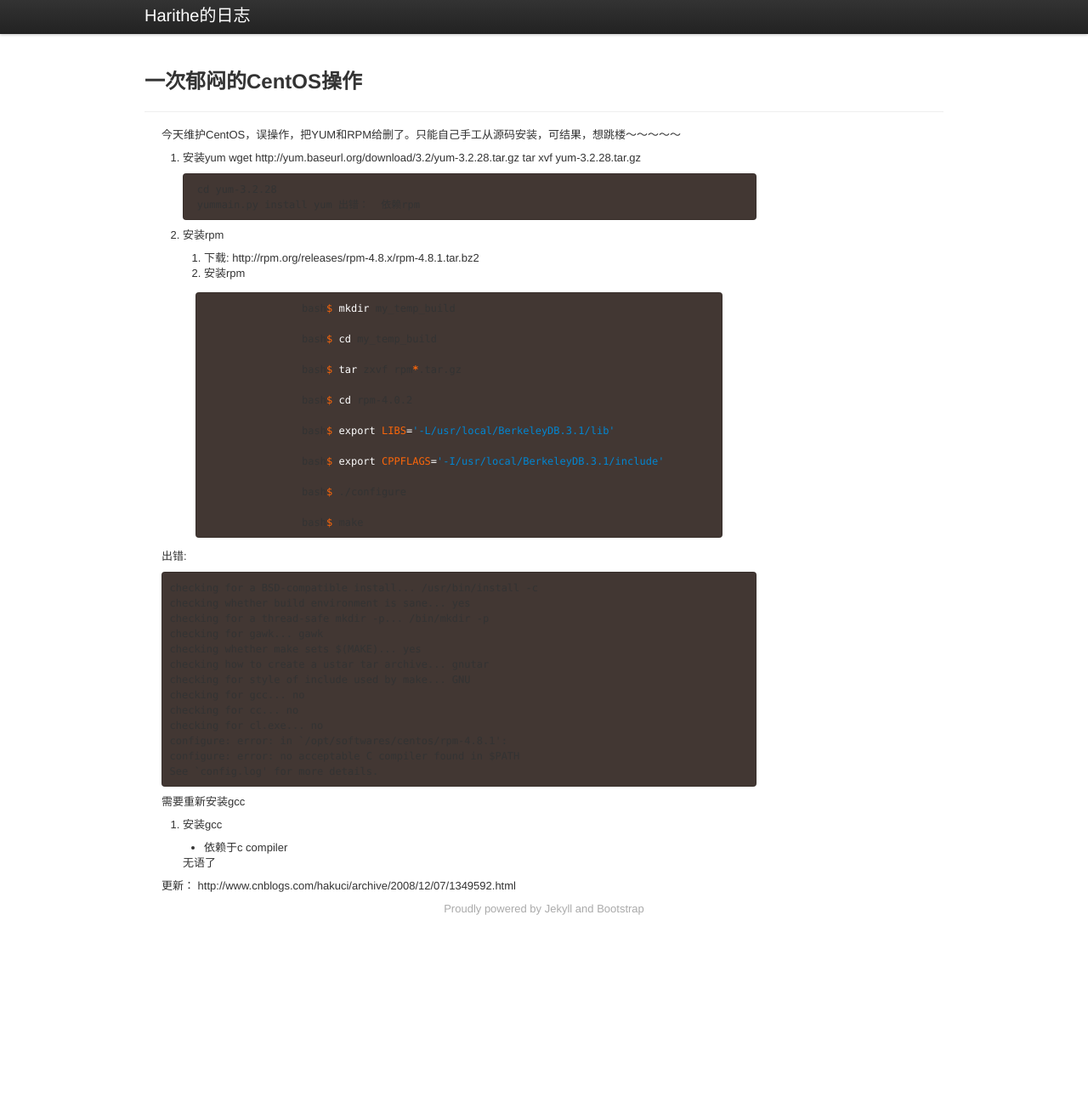
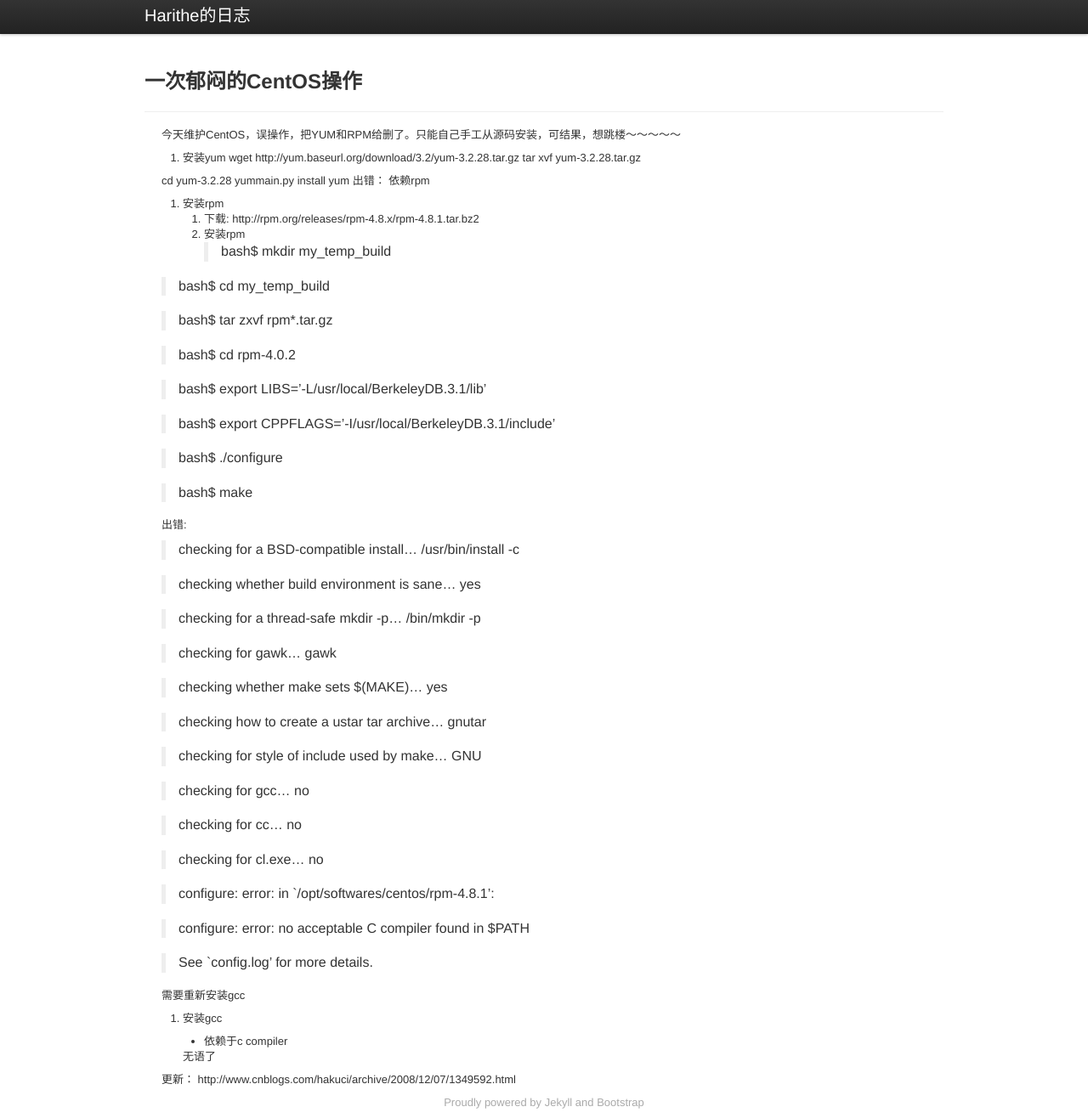
Before and after one commit to harithe/harithe.github.com, a Jekyll site: the page built from _posts/2011/2011-04-07-an-gloomy-operation-of-centos.markdown, in a window 1280 px wide and 1316 px high. Shown: the whole window at 85% size. Built offline with Jekyll 4.4.1, drawn with Linux system fonts in a browser that asks for light colours; Markdown is read by kramdown in place of the engine named in the settings; some of the changed lines change nothing that is shown.

Commit message:
update post

```diff
--- a/_posts/2011/2011-04-07-an-gloomy-operation-of-centos.markdown
+++ b/_posts/2011/2011-04-07-an-gloomy-operation-of-centos.markdown
@@ -5,50 +5,59 @@ title: 一次郁闷的CentOS操作
 今天维护CentOS，误操作，把YUM和RPM给删了。只能自己手工从源码安装，可结果，想跳楼～～～～～
 
 1. 安装yum
-		wget http://yum.baseurl.org/download/3.2/yum-3.2.28.tar.gz
-		tar xvf yum-3.2.28.tar.gz
+wget http://yum.baseurl.org/download/3.2/yum-3.2.28.tar.gz
+tar xvf yum-3.2.28.tar.gz
 
-		cd yum-3.2.28
-		yummain.py install yum
+cd yum-3.2.28
+yummain.py install yum
 出错：
 	依赖rpm
 2. 安装rpm
 	1. 下载: http://rpm.org/releases/rpm-4.8.x/rpm-4.8.1.tar.bz2
 	2. 安装rpm
-{% highlight shell %}
+> bash$ mkdir my_temp_build
 
-		bash$ mkdir my_temp_build
+> bash$ cd my_temp_build
 
-		bash$ cd my_temp_build
+> bash$ tar zxvf rpm*.tar.gz
 
-		bash$ tar zxvf rpm*.tar.gz
+> bash$ cd rpm-4.0.2
 
-		bash$ cd rpm-4.0.2
+> bash$ export LIBS='-L/usr/local/BerkeleyDB.3.1/lib'
 
-		bash$ export LIBS='-L/usr/local/BerkeleyDB.3.1/lib'
+> bash$ export CPPFLAGS='-I/usr/local/BerkeleyDB.3.1/include'
 
-		bash$ export CPPFLAGS='-I/usr/local/BerkeleyDB.3.1/include'
+> bash$ ./configure
 
-		bash$ ./configure
+> bash$ make
 
-		bash$ make
-
-{% endhighlight %}
 出错:
 
-	checking for a BSD-compatible install... /usr/bin/install -c
-	checking whether build environment is sane... yes
-	checking for a thread-safe mkdir -p... /bin/mkdir -p
-	checking for gawk... gawk
-	checking whether make sets $(MAKE)... yes
-	checking how to create a ustar tar archive... gnutar
-	checking for style of include used by make... GNU
-	checking for gcc... no
-	checking for cc... no
-	checking for cl.exe... no
-	configure: error: in `/opt/softwares/centos/rpm-4.8.1':
-	configure: error: no acceptable C compiler found in $PATH
-	See `config.log' for more details.
+> checking for a BSD-compatible install... /usr/bin/install -c
+
+> checking whether build environment is sane... yes
+
+> checking for a thread-safe mkdir -p... /bin/mkdir -p
+
+> checking for gawk... gawk
+
+> checking whether make sets $(MAKE)... yes
+
+> checking how to create a ustar tar archive... gnutar
+
+>checking for style of include used by make... GNU
+
+> checking for gcc... no
+
+> checking for cc... no
+
+> checking for cl.exe... no
+
+> configure: error: in `/opt/softwares/centos/rpm-4.8.1':
+
+> configure: error: no acceptable C compiler found in $PATH
+
+> See `config.log' for more details.
 
 需要重新安装gcc
 
```
